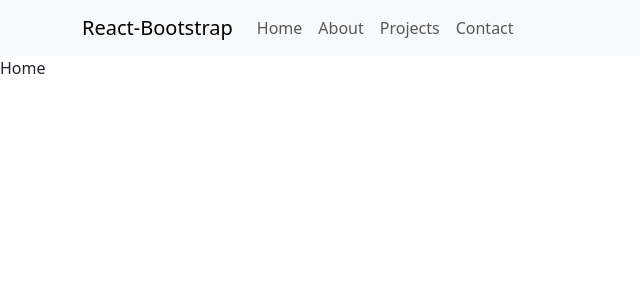
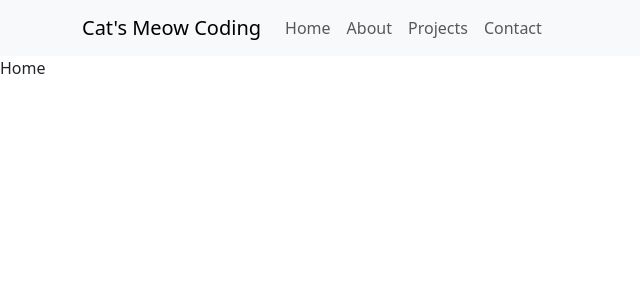
Before and after one commit to CatlinMillz/React-Portfolio, a React (Vite) app: page / in a window 1280 px wide. Shown: the top 300 px of the page, without its empty margins (0-640 px from the left). Built offline with nearby package versions, Linux system fonts and the light colour scheme.

Commit message:
changed header name installed dependencies

```diff
--- a/package.json
+++ b/package.json
@@ -10,11 +10,16 @@
     "preview": "vite preview"
   },
   "dependencies": {
+    "@chakra-ui/react": "^2.8.2",
+    "@emotion/react": "^11.11.4",
+    "@emotion/styled": "^11.11.0",
     "bootstrap": "^5.3.3",
     "formik": "^2.4.5",
+    "framer-motion": "^11.0.22",
     "react": "^18.2.0",
     "react-bootstrap": "^2.10.1",
     "react-dom": "^18.2.0",
+    "react-icons": "^5.0.1",
     "react-router-dom": "^6.22.3"
   },
   "devDependencies": {
--- a/src/components/Header.jsx
+++ b/src/components/Header.jsx
@@ -8,7 +8,7 @@ export default function Header(props) {
     return (
         <Navbar expand="lg" className="bg-body-tertiary">
             <Container>
-                <Navbar.Brand href="#home">React-Bootstrap</Navbar.Brand>
+                <Navbar.Brand href="#home">Cat's Meow Coding</Navbar.Brand>
                 <Navbar.Toggle aria-controls="basic-navbar-nav" />
                 <Navbar.Collapse id="basic-navbar-nav">
                     <Nav className="me-auto">
```
Also changed, not shown: 1 other file (tests, documents, lock files or other folders).
